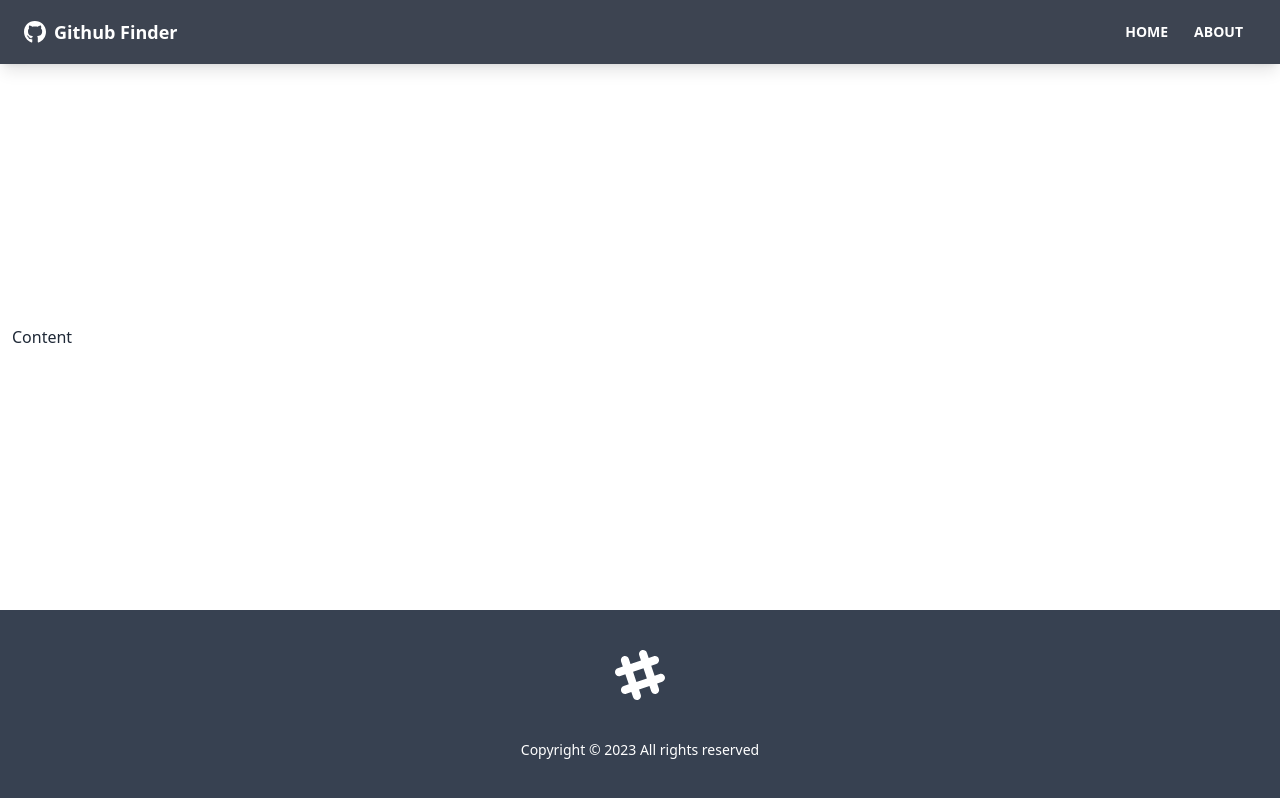
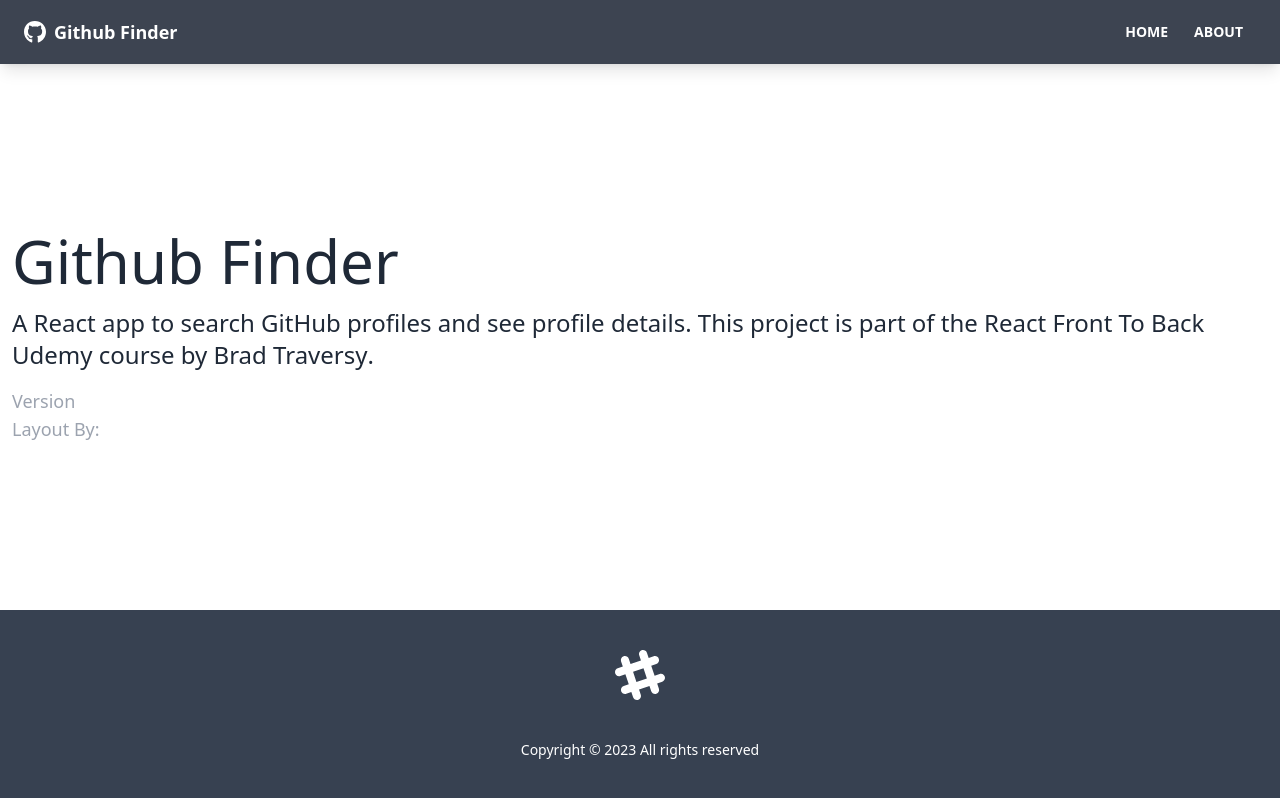
Before and after one commit to alina-moskalenko/github-finder, a React (Create React App) app: page /about in a window 1280 px wide. Built offline with nearby package versions, Linux system fonts and the light colour scheme; the HTML template or start-up script is replaced by a standard one.

Commit message:
pages & routes added

```diff
--- a/src/App.js
+++ b/src/App.js
@@ -1,4 +1,7 @@
 import { BrowserRouter as Router, Routes, Route } from 'react-router-dom';
+import Home from './pages/Home';
+import About from './pages/About';
+import NotFound from './pages/NotFound';
 import Navbar from './components/layouts/Navbar';
 import Footer from './components/layouts/Footer';
 
@@ -7,7 +10,14 @@
     <Router>
       <div className='flex flex-col justify-between h-screen'>
         <Navbar />
-        <main className='container mx-auto px-3 pb-12'>Content</main>
+        <main className='container mx-auto px-3 pb-12'>
+          <Routes>
+            <Route path='/' element={<Home />} />
+            <Route path='/about' element={<About />} />
+            <Route path='/notfound' element={<NotFound />} />
+            <Route path='/*' element={<NotFound />} />
+          </Routes>
+        </main>
         <Footer />
       </div>
     </Router>
--- /dev/null
+++ b/src/pages/About.jsx
@@ -0,0 +1,31 @@
+function About() {
+  return (
+    <div>
+      <h1 className='text-6xl mb-4'>Github Finder</h1>
+      <p className='mb-4 text-2xl font-light'>
+        A React app to search GitHub profiles and see profile details. This
+        project is part of the
+        <a href='https://www.udemy.com/course/modern-react-front-to-back/'>
+          {' '}
+          React Front To Back
+        </a>{' '}
+        Udemy course by
+        <strong>
+          <a href='https://traversymedia.com'> Brad Traversy</a>
+        </strong>
+        .
+      </p>
+      <p className='text-lg text-gray-400'>
+        Version <span className='text-white'>1.0.0</span>
+      </p>
+      <p className='text-lg text-gray-400'>
+        Layout By:
+        <a className='text-white' href='https://twitter.com/hassibmoddasser'>
+          Hassib Moddasser
+        </a>
+      </p>
+    </div>
+  );
+}
+
+export default About;
--- /dev/null
+++ b/src/pages/Home.jsx
@@ -0,0 +1,9 @@
+function Home() {
+  return (
+    <div>
+      <h1 className='text-6xl'>Welcome</h1>
+    </div>
+  );
+}
+
+export default Home;
--- /dev/null
+++ b/src/pages/NotFound.jsx
@@ -0,0 +1,21 @@
+import { FaHome } from 'react-icons/fa';
+import { Link } from 'react-router-dom';
+
+function NotFound() {
+  return (
+    <div className='hero'>
+      <div className='text-center hero-content'>
+        <div className='max-w-lg'>
+          <h1 className='text-8xl font-bold mb-8'>Oops!</h1>
+          <p className='text-5xl mb-8'>404 - Page Not Found</p>
+          <Link to='/' className='btn btn-primary btn-lg'>
+            <FaHome className='mr-2' />
+            Back to Home
+          </Link>
+        </div>
+      </div>
+    </div>
+  );
+}
+
+export default NotFound;
```
